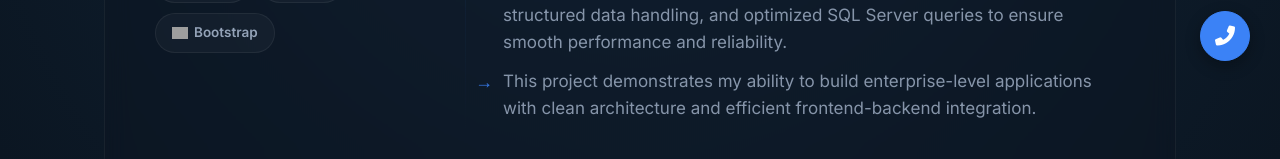
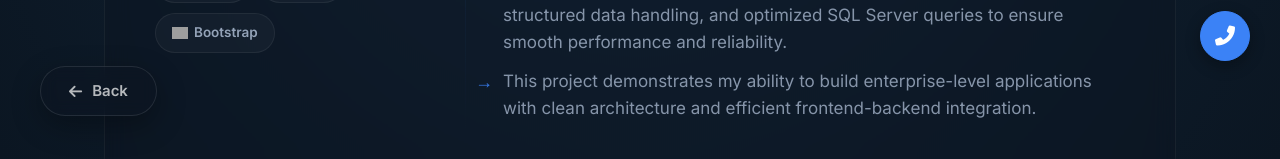
Before and after one commit to hemanshuthakar8182/hemanshuthakar, a Vue app: page /projects in a window 1280 px wide. Shown: the part 644-803 px from the top of the page. Built offline with nearby package versions, Linux system fonts and the light colour scheme; grey boxes are pictures that could not be loaded.

Commit message:
allproject component

```diff
--- a/src/pages/projects.vue
+++ b/src/components/allProjects.vue
@@ -14,9 +14,10 @@
         />
       </div>
 
-      <div class="text-center" style="margin-top: 50px;">
-        <router-link to="/" class="btn btn-outline" style="color: var(--text-primary, #f8fafc);">
-          &larr; Back to Home
+      <!-- Fixed Back to Home Button -->
+      <div class="fixed-back-btn">
+        <router-link to="/?scrollTo=projects" class="glass-btn">
+          <i class="fas fa-arrow-left"></i> Back
         </router-link>
       </div>
     </div>
@@ -65,10 +66,45 @@ onMounted(() => {
   padding: 0 5%;
 }
 
+.fixed-back-btn {
+  position: fixed;
+  bottom: 40px;
+  left: 40px;
+  z-index: 999;
+}
+
+.glass-btn {
+  display: inline-flex;
+  align-items: center;
+  gap: 10px;
+  background: rgba(13, 22, 34, 0.4);
+  backdrop-filter: blur(8px);
+  -webkit-backdrop-filter: blur(8px);
+  color: rgba(255, 255, 255, 0.7);
+  border: 1px solid rgba(255, 255, 255, 0.1);
+  box-shadow: 0 10px 30px rgba(0, 0, 0, 0.3);
+  padding: 12px 28px;
+  border-radius: 50px;
+  font-weight: 600;
+  font-size: 15px;
+  text-decoration: none;
+  transition: all 0.3s cubic-bezier(0.23, 1, 0.32, 1);
+}
+
+.glass-btn:hover {
+  background: var(--accent);
+  border-color: var(--accent);
+  transform: translateY(-5px);
+  box-shadow: 0 15px 30px rgba(59, 130, 246, 0.4);
+  color: #fff;
+}
+
 @media (max-width: 480px) {
   .projects-page { padding: 40px 0; }
   .section-title { font-size: 32px; margin-bottom: 20px; text-align: left; }
   .section-tag { font-size: 13px; text-align: left; }
   .text-center { text-align: left; }
+  .fixed-back-btn { bottom: 20px; left: 20px; }
+  .glass-btn { padding: 10px 20px; font-size: 14px; }
 }
 </style>
--- a/src/router/index.js
+++ b/src/router/index.js
@@ -1,6 +1,6 @@
 import { createRouter, createWebHistory } from "vue-router";
 import Home from "../pages/home.vue";
-import Projects from "../pages/projects.vue";
+import AllProjects from "../components/allProjects.vue";
 
 const routes = [
     {
@@ -11,7 +11,7 @@ const routes = [
     {
         path: "/projects",
         name: "Projects",
-        component: Projects
+        component: AllProjects
     }
 ];
 
```
